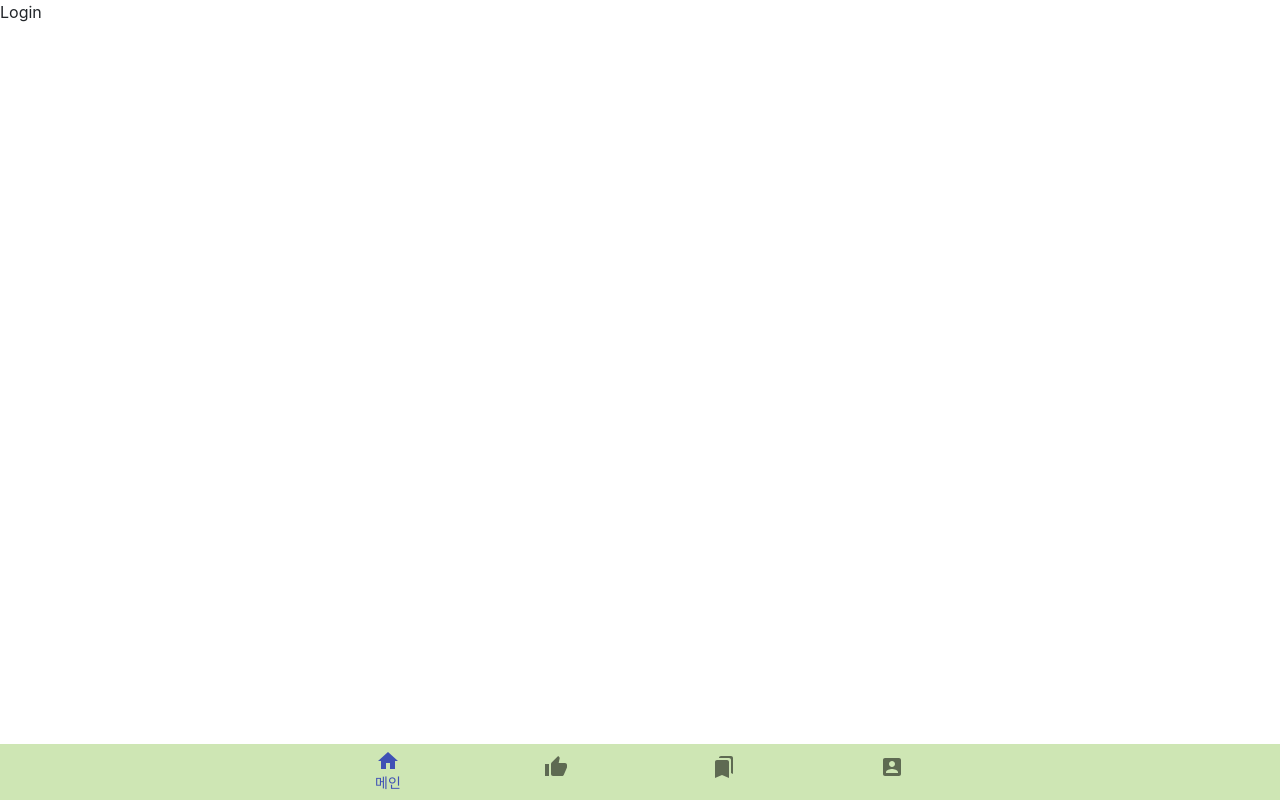
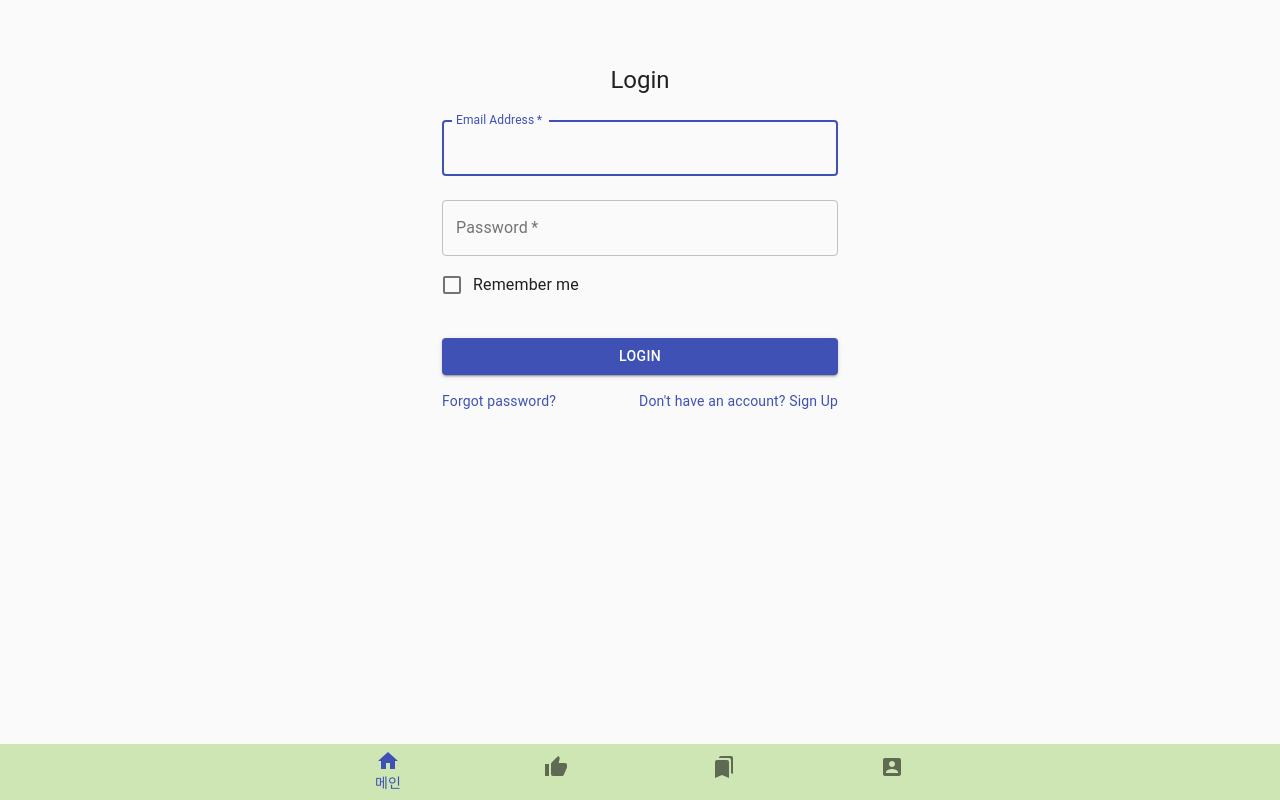
Before and after one commit to dydalsdl78/toonder, a React (Create React App) app in the folder frontend/: page /login in a window 1280 px wide. Built offline with nearby package versions, Linux system fonts and the light colour scheme.

Commit message:
S04P23A207-43 [FE+] Edit Login, Join UI

```diff
--- a/frontend/src/App.js
+++ b/frontend/src/App.js
@@ -2,6 +2,7 @@
 import { Switch, Redirect, Route } from "react-router-dom";
 import Navbar from "./Components/Navbar";
 import Login from "./View/Login";
+import Join from "./View/Join";
 import Main from "./View/Main";
 import Recommendation from "./View/Recommendation";
 import MyList from "./View/MyList";
@@ -9,7 +10,8 @@
 
 
 function App() {
-  let isAuthorized = localStorage.getItem("isAuthorized");
+  let isAuthorized = false
+  // let isAuthorized = localStorage.getItem("isAuthorized");
 
   return (
     <>
@@ -18,6 +20,10 @@
         <Route>
           <Login path="/login" />
         </Route>
+        <Route>
+          <Login path="/join" />
+        </Route>
+
 
         <Route exact path="/">
           <Main />
--- /dev/null
+++ b/frontend/src/View/Join.js
@@ -0,0 +1,125 @@
+import React from 'react';
+// import Avatar from '@material-ui/core/Avatar';
+// import LockOutlinedIcon from '@material-ui/icons/LockOutlined';
+import Button from '@material-ui/core/Button';
+import CssBaseline from '@material-ui/core/CssBaseline';
+import TextField from '@material-ui/core/TextField';
+import FormControlLabel from '@material-ui/core/FormControlLabel';
+import Checkbox from '@material-ui/core/Checkbox';
+import Link from '@material-ui/core/Link';
+import Grid from '@material-ui/core/Grid';
+import Typography from '@material-ui/core/Typography';
+import { makeStyles } from '@material-ui/core/styles';
+import Container from '@material-ui/core/Container';
+
+
+const useStyles = makeStyles((theme) => ({
+  paper: {
+    marginTop: theme.spacing(8),
+    display: 'flex',
+    flexDirection: 'column',
+    alignItems: 'center',
+  },
+  avatar: {
+    margin: theme.spacing(1),
+    backgroundColor: theme.palette.secondary.main,
+  },
+  form: {
+    width: '100%', // Fix IE 11 issue.
+    marginTop: theme.spacing(3),
+  },
+  submit: {
+    margin: theme.spacing(3, 0, 2),
+  },
+}));
+
+export default function Join() {
+  const classes = useStyles();
+
+  return (
+    <Container component="main" maxWidth="xs">
+      <CssBaseline />
+      <div className={classes.paper}>
+        {/* <Avatar className={classes.avatar}>
+          <LockOutlinedIcon />
+        </Avatar> */}
+        <Typography component="h1" variant="h5">
+          Sign up
+        </Typography>
+        <form className={classes.form} noValidate>
+          <Grid container spacing={2}>
+            <Grid item xs={12}>
+              <TextField
+                autoComplete="nickname"
+                name="nickname"
+                variant="outlined"
+                required
+                fullWidth
+                id="nickname"
+                label="NickName"
+                autoFocus
+              />
+            </Grid>
+            <Grid item xs={12}>
+              <TextField
+                variant="outlined"
+                required
+                fullWidth
+                id="email"
+                label="Email Address"
+                name="email"
+                autoComplete="email"
+              />
+            </Grid>
+            <Grid item xs={12}>
+              <TextField
+                variant="outlined"
+                required
+                fullWidth
+                name="password"
+                label="Password"
+                type="password"
+                id="password"
+                autoComplete="current-password"
+              />
+            </Grid>
+            <Grid item xs={12}>
+              <TextField
+                variant="outlined"
+                required
+                fullWidth
+                name="passwordConfirm"
+                label="Password Confirm"
+                type="passwordConfirm"
+                id="passwordConfirm"
+                autoComplete="current-password-confirm"
+              />
+            </Grid>
+            <Grid item xs={12}>
+              <FormControlLabel
+                control={<Checkbox value="allowExtraEmails" color="primary" />}
+                label="I want to receive inspiration, marketing promotions and updates via email."
+              />
+            </Grid>
+          </Grid>
+          <Button
+            type="submit"
+            fullWidth
+            variant="contained"
+            color="primary"
+            className={classes.submit}
+          >
+            Join
+          </Button>
+          <Grid container justify="flex-end">
+            <Grid item>
+              <Link href="#" variant="body2">
+                Already have an account? Login
+              </Link>
+            </Grid>
+          </Grid>
+        </form>
+      </div>
+    </Container>
+  );
+};
--- a/frontend/src/View/Login.js
+++ b/frontend/src/View/Login.js
@@ -1,7 +1,101 @@
 import React from "react";
+// import Avatar from '@material-ui/core/Avatar';
+// import LockOutlinedIcon from '@material-ui/icons/LockOutlined';
+import Button from '@material-ui/core/Button';
+import CssBaseline from '@material-ui/core/CssBaseline';
+import TextField from '@material-ui/core/TextField';
+import FormControlLabel from '@material-ui/core/FormControlLabel';
+import Checkbox from '@material-ui/core/Checkbox';
+import Link from '@material-ui/core/Link';
+import Grid from '@material-ui/core/Grid';
+import Typography from '@material-ui/core/Typography';
+import { makeStyles } from '@material-ui/core/styles';
+import Container from '@material-ui/core/Container';
 
-function Login() {
-  return "Login";
-}
+const useStyles = makeStyles((theme) => ({
+  paper: {
+    marginTop: theme.spacing(8),
+    display: 'flex',
+    flexDirection: 'column',
+    alignItems: 'center',
+  },
+  avatar: {
+    margin: theme.spacing(1),
+    backgroundColor: theme.palette.secondary.main,
+  },
+  form: {
+    width: '100%',
+    marginTop: theme.spacing(1),
+  },
+  submit: {
+    margin: theme.spacing(3, 0, 2),
+  },
+}));
 
-export default Login;
+export default function Login() {
+
+  const classes = useStyles();
+
+  return (
+    <Container component="main" maxWidth="xs">
+      <CssBaseline />
+      <div className={classes.paper}>
+        {/* <Avatar className={classes.avatar}>
+          <LockOutlinedIcon />
+        </Avatar> */}
+        <Typography component="h1" variant="h5">
+          Login
+        </Typography>
+        <form className={classes.form} noValidate>
+          <TextField
+            variant="outlined"
+            margin="normal"
+            required
+            fullWidth
+            id="email"
+            label="Email Address"
+            name="email"
+            autoComplete="email"
+            autoFocus
+          />
+          <TextField
+            variant="outlined"
+            margin="normal"
+            required
+            fullWidth
+            name="password"
+            label="Password"
+            type="password"
+            id="password"
+            autoComplete="current-password"
+          />
+          <FormControlLabel
+            control={<Checkbox value="remember" color="primary" />}
+            label="Remember me"
+          />
+          <Button
+            type="submit"
+            fullWidth
+            variant="contained"
+            color="primary"
+            className={classes.submit}
+          >
+            Login
+          </Button>
+          <Grid container>
+            <Grid item xs>
+              <Link href="#" variant="body2">
+                Forgot password?
+              </Link>
+            </Grid>
+            <Grid item>
+              <Link href="./join" variant="body2">
+                {"Don't have an account? Sign Up"}
+              </Link>
+            </Grid>
+          </Grid>
+        </form>
+      </div>
+    </Container>
+  );
+};
```
